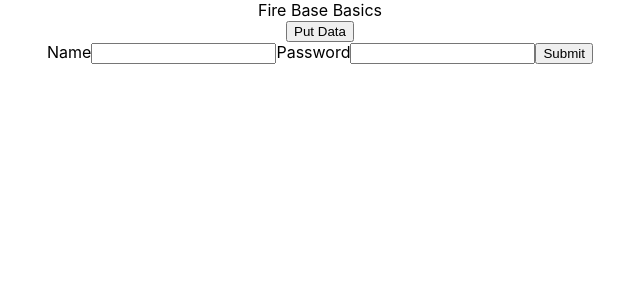
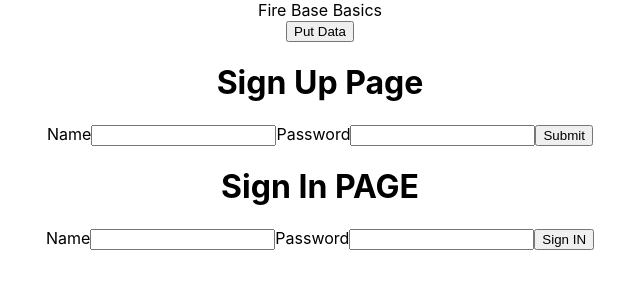
Before and after one commit to kuldip-0611/firebase-tutorial, a React (Create React App) app: page / in a window 1280 px wide. Shown: the top 300 px of the page, without its empty margins (320-960 px from the left). Built offline with nearby package versions, Linux system fonts and the light colour scheme.

Commit message:
sign in using firebase

```diff
--- a/src/App.js
+++ b/src/App.js
@@ -2,6 +2,7 @@
 import './App.css';
 import { app } from './firebase';
 import Signup from './pages/Signup';
+import Signin from './pages/Signin';
 
 const auth = getAuth(app);
 
@@ -26,6 +27,7 @@
         <button onClick={signup} >Put Data</button>
       </div>
       <Signup />
+      <Signin />
 
     </div>
   );
--- /dev/null
+++ b/src/pages/Signin.js
@@ -0,0 +1,30 @@
+import React, { useState } from 'react'
+import { getAuth, signInWithEmailAndPassword } from 'firebase/auth';
+import { app } from '../firebase';
+
+const auth = getAuth(app);
+const Signin = () => {
+    const [email, setEmail] = useState('');
+    const [password, setPassword] = useState('');
+
+    const handleSubmit = () => {
+        signInWithEmailAndPassword(auth, email, password)
+        .then(value => alert('sign in successfully'))
+        .catch(err => alert('error'))
+
+
+    }
+    return (
+        <div>
+            <h1>Sign In PAGE</h1>
+            <lable>Name</lable>
+            <input type='email' value={email} onChange={e => setEmail(e.target.value)} />
+
+            <lable>Password</lable>
+            <input type='password' value={password} onChange={e => setPassword(e.target.value)} />
+            <button type='submit' onClick={handleSubmit}>Sign IN</button>
+        </div>
+    )
+}
+
+export default Signin
--- a/src/pages/Signup.js
+++ b/src/pages/Signup.js
@@ -19,6 +19,7 @@
 
   return (
     <div>
+      <h1>Sign Up Page</h1>
       <div className='form'>
 
         <lable>Name</lable>
```
